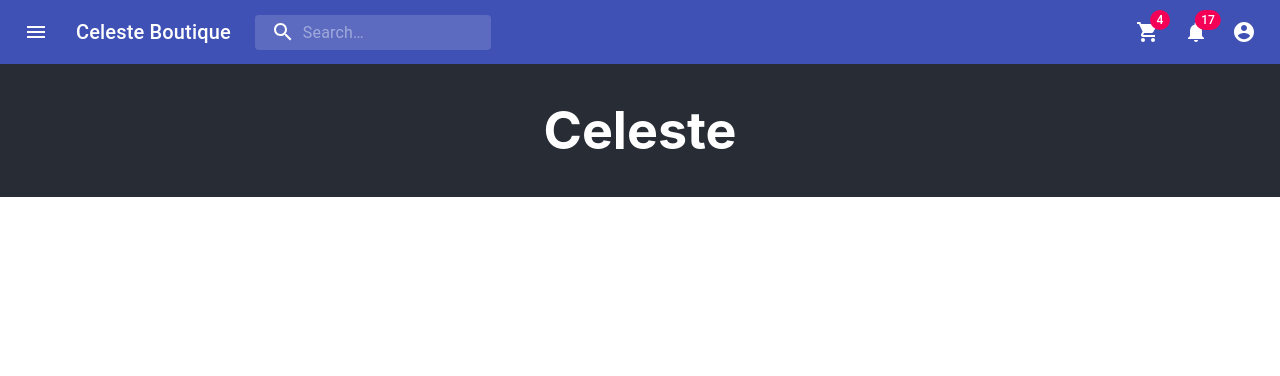
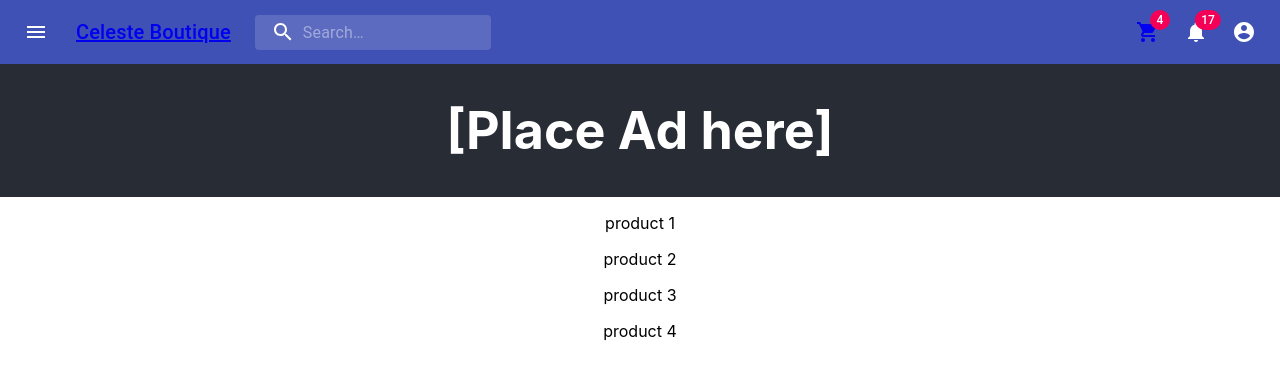
Before and after one commit to PrettyScript/capstone-1, a React (Create React App) app: page / in a window 1280 px wide. Shown: the top 376 px of the page. Built offline with nearby package versions, Linux system fonts and the light colour scheme.

Commit message:
configured react-router and created homepage and shopping cart page

```diff
--- a/package.json
+++ b/package.json
@@ -10,6 +10,7 @@
         "@testing-library/user-event": "^7.1.2",
         "react": "^16.13.1",
         "react-dom": "^16.13.1",
+        "react-router-dom": "^5.2.0",
         "react-scripts": "3.4.1"
     },
     "scripts": {
--- a/src/App.js
+++ b/src/App.js
@@ -1,15 +1,26 @@
 import React from "react";
 import "./App.css";
+import { BrowserRouter as Router, Route, Switch } from "react-router-dom";
+
 import Navbar from "./components/Navbar";
+import ShoppingCart from "./components/ShoppingCart";
+import Home from "./components/Home";
 
 function App() {
     return (
-        <div className="App">
-            <Navbar />
-            <header className="App-header">
-                <h1>Celeste</h1>
-            </header>
-        </div>
+        <Router>
+            <div className="App">
+                <Navbar />
+                <Switch>
+                    <Route
+                        exact
+                        path="/shoppingcart"
+                        component={ShoppingCart}
+                    />
+                    <Route path="/" component={Home} />
+                </Switch>
+            </div>
+        </Router>
     );
 }
 
--- /dev/null
+++ b/src/Home.css
@@ -0,0 +1,10 @@
+.App-header {
+    background-color: #282c34;
+    /* min-height: 100vh; */
+    display: flex;
+    flex-direction: column;
+    align-items: center;
+    justify-content: center;
+    font-size: calc(10px + 2vmin);
+    color: white;
+}
--- /dev/null
+++ b/src/components/Home.js
@@ -0,0 +1,31 @@
+import React, { useState } from "react";
+import "../Home.css";
+import Product from "./Product";
+
+export default function Home() {
+    const [products, setproducts] = useState([
+        "product 1",
+        "product 2",
+        "product 3",
+        "product 4"
+    ]);
+
+    const handleProductPage = () => {
+        console.log(`Redirect to product's page`);
+    };
+    return (
+        <div>
+            <header className="App-header">
+                <h1>[Place Ad here]</h1>
+            </header>
+            {products.map(product => (
+                <Product
+                    key={product}
+                    productName={product}
+                    products={products}
+                    setproducts={setproducts}
+                />
+            ))}
+        </div>
+    );
+}
--- a/src/components/Navbar.js
+++ b/src/components/Navbar.js
@@ -1,4 +1,5 @@
 import React from "react";
+import { Link } from "react-router-dom";
 import { fade, makeStyles } from "@material-ui/core/styles";
 import AppBar from "@material-ui/core/AppBar";
 import Toolbar from "@material-ui/core/Toolbar";
@@ -176,9 +177,15 @@ export default function Navbar() {
                     >
                         <MenuIcon />
                     </IconButton>
-                    <Typography className={classes.title} variant="h6" noWrap>
+                    <Link to="/">
+                        <Typography
+                            className={classes.title}
+                            variant="h6"
+                            noWrap
+                        >
                             Celeste Boutique
                         </Typography>
+                    </Link>
                     <div className={classes.search}>
                         <div className={classes.searchIcon}>
                             <SearchIcon />
@@ -194,6 +201,7 @@ export default function Navbar() {
                     </div>
                     <div className={classes.grow} />
                     <div className={classes.sectionDesktop}>
+                        <Link to="/shoppingcart">
                             <IconButton
                                 aria-label="show 4 new mails"
                                 color="inherit"
@@ -202,6 +210,7 @@ export default function Navbar() {
                                     <ShoppingCartIcon />
                                 </Badge>
                             </IconButton>
+                        </Link>
                         <IconButton
                             aria-label="show 17 new notifications"
                             color="inherit"
--- /dev/null
+++ b/src/components/Product.js
@@ -0,0 +1,10 @@
+import React from "react";
+
+export default function Product(props) {
+    const { products, setproducts, productName } = props;
+    return (
+        <div>
+            <p>{productName}</p>
+        </div>
+    );
+}
--- /dev/null
+++ b/src/components/ShoppingCart.js
@@ -0,0 +1,10 @@
+import React from "react";
+
+export default function ShoppingCart() {
+    return (
+        <div>
+            <h1>Your Shopping Cart</h1>
+            <p>Here's what's in your cart</p>
+        </div>
+    );
+}
```
Also changed, not shown: 2 other files (tests, documents, lock files or other folders). Lines whose indentation alone changed are shown as unchanged.
